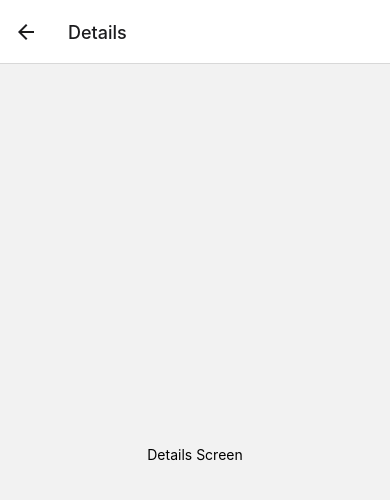
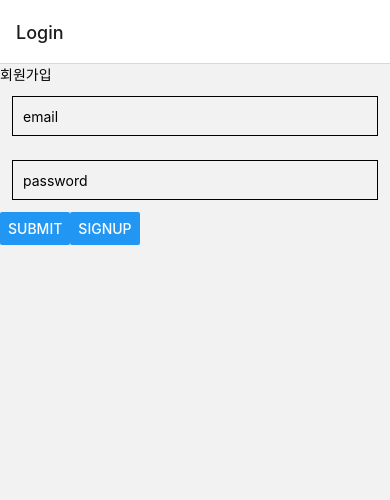
Before and after one commit to Philip-general/bookScrap, a React Native app: screen /Details in a window 390 px wide. Shown: the top 500 px of the page. Built offline with nearby package versions, Linux system fonts and the light colour scheme.

Commit message:
signup 페이지 기본 추가

```diff
--- a/App.js
+++ b/App.js
@@ -1,9 +1,9 @@
 import { StatusBar } from "expo-status-bar";
 import { createNativeStackNavigator } from "@react-navigation/native-stack";
 import { NavigationContainer } from "@react-navigation/native";
-import { HomeScreen } from "./components/HomeScreen";
-import { DetailsScreen } from "./components/DetailsScreen";
-import Login from "./components/Login";
+import { HomeScreen } from "./pages/HomeScreen";
+import Login from "./pages/Login";
+import Signup from "./pages/Signup";
 
 const Stack = createNativeStackNavigator();
 
@@ -12,8 +12,8 @@ export default function App() {
     <NavigationContainer>
       <Stack.Navigator>
         <Stack.Screen name="Login" component={Login} />
+        <Stack.Screen name="Signup" component={Signup} />
         <Stack.Screen name="Home" component={HomeScreen} />
-        <Stack.Screen name="Details" component={DetailsScreen} />
       </Stack.Navigator>
     </NavigationContainer>
   );
--- a/components/DetailsScreen.js
+++ /dev/null
@@ -1,9 +0,0 @@
-import { Text, View } from "react-native";
-
-export function DetailsScreen() {
-  return (
-    <View style={{ flex: 1, alignItems: "center", justifyContent: "center" }}>
-      <Text>Details Screen</Text>
-    </View>
-  );
-}
--- a/components/common/style.js
+++ b/components/common/style.js
@@ -1,9 +1,14 @@
 import { StyleSheet } from "react-native";
 
 export const styles = StyleSheet.create({
+  input: {
+    height: 40,
+    margin: 12,
+    borderWidth: 1,
+    padding: 10,
+  },
   container: {
-    flex: 1,
-    alignItems: "center",
-    justifyContent: "center",
+    display: "flex",
+    flexDirection: "row",
   },
 });
--- a/components/HomeScreen.js
+++ b/pages/HomeScreen.js
@@ -1,6 +1,6 @@
 import { Text, View, Button, ActivityIndicator } from "react-native";
 import { firebaseConfig } from "../firbase";
-import { styles } from "./common/style";
+import { styles } from "../components/common/style";
 
 export function HomeScreen({ navigation }) {
   return (
--- a/components/Login.js
+++ b/pages/Login.js
@@ -1,7 +1,8 @@
+import { useNavigation } from "@react-navigation/native";
 import React, { useState } from "react";
 import { Controller, useForm } from "react-hook-form";
 import { View, Text, Button, Alert, StyleSheet, TextInput } from "react-native";
-import styled from "styled-components";
+import { styles } from "../components/common/style";
 
 export default function Login() {
   const {
@@ -9,17 +10,22 @@ export default function Login() {
     control,
     formState: { isValid, errors },
   } = useForm({ mode: "onChange" });
-  const onSubmit = (data) => console.log(data);
+  const onSubmit = (data) => {
+    console.log(data);
+  };
+
+  const navigation = useNavigation();
+
   return (
     <View>
-      <Text>Login</Text>
+      <Text>회원가입</Text>
       <View>
         <Controller
           control={control}
           rules={{
             required: true,
           }}
-          render={({ field: { onChange, onBlur, value } }) => (
+          render={({ field: { onChange, value } }) => (
             <TextInput
               style={styles.input}
               onChangeText={onChange}
@@ -38,7 +44,7 @@ export default function Login() {
             maxLength: 100,
             required: true,
           }}
-          render={({ field: { onChange, onBlur, value } }) => (
+          render={({ field: { onChange, value } }) => (
             <TextInput
               style={styles.input}
               onChangeText={onChange}
@@ -51,16 +57,16 @@ export default function Login() {
         />
         {errors.password && <Text>This is required.</Text>}
 
-        <Button title="Submit" onPress={handleSubmit(onSubmit)} />
+        <View style={styles.container}>
+          <Button title="Submit" onPress={handleSubmit(onSubmit)} />
+          <Button
+            title="Signup"
+            onPress={() => {
+              navigation.navigate("Signup");
+            }}
+          />
+        </View>
       </View>
     </View>
   );
 }
-const styles = StyleSheet.create({
-  input: {
-    height: 40,
-    margin: 12,
-    borderWidth: 1,
-    padding: 10,
-  },
-});
--- /dev/null
+++ b/pages/Signup.js
@@ -0,0 +1,71 @@
+import React from "react";
+import { Controller, useForm } from "react-hook-form";
+import { View, Text, Button, TextInput } from "react-native";
+import { styles } from "../components/common/style";
+
+export default function Signup() {
+  const {
+    handleSubmit,
+    control,
+    formState: { errors },
+  } = useForm({ mode: "onChange" });
+  const onSubmit = (data) => {
+    console.log(data);
+  };
+  return (
+    <View>
+      <Text>Signup</Text>
+      <View>
+        <Controller
+          control={control}
+          rules={{
+            required: true,
+          }}
+          render={({ field: { onChange, onBlur, value } }) => (
+            <TextInput
+              style={styles.input}
+              onChangeText={onChange}
+              value={value}
+              type={"text"}
+              placeholder="email"
+            />
+          )}
+          name="email"
+        />
+        {errors.email && <Text>This is required.</Text>}
+
+        <Controller
+          control={control}
+          rules={{
+            maxLength: 100,
+            required: true,
+          }}
+          render={({ field: { onChange, onBlur, value } }) => (
+            <TextInput
+              style={styles.input}
+              onChangeText={onChange}
+              value={value}
+              type={"text"}
+              placeholder="password"
+            />
+          )}
+          name="password"
+        />
+        {errors.password && <Text>This is required.</Text>}
+
+        <View style={styles.container}>
+          <Button
+            title="이 email로 회원가입하기"
+            onPress={handleSubmit(onSubmit)}
+          />
+          <Button
+            title="Login 하러가기"
+            onPress={() => {
+              navigation.navigate("Login");
+            }}
+          />
+        </View>
+      </View>
+    </View>
+  );
+}
```
